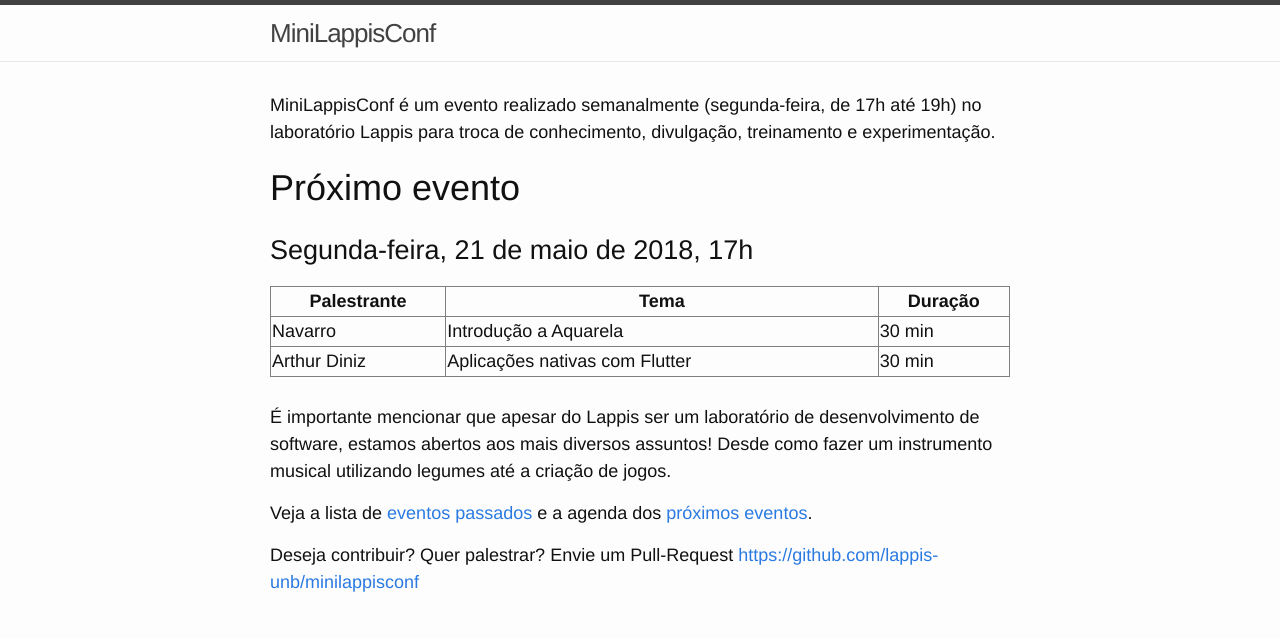
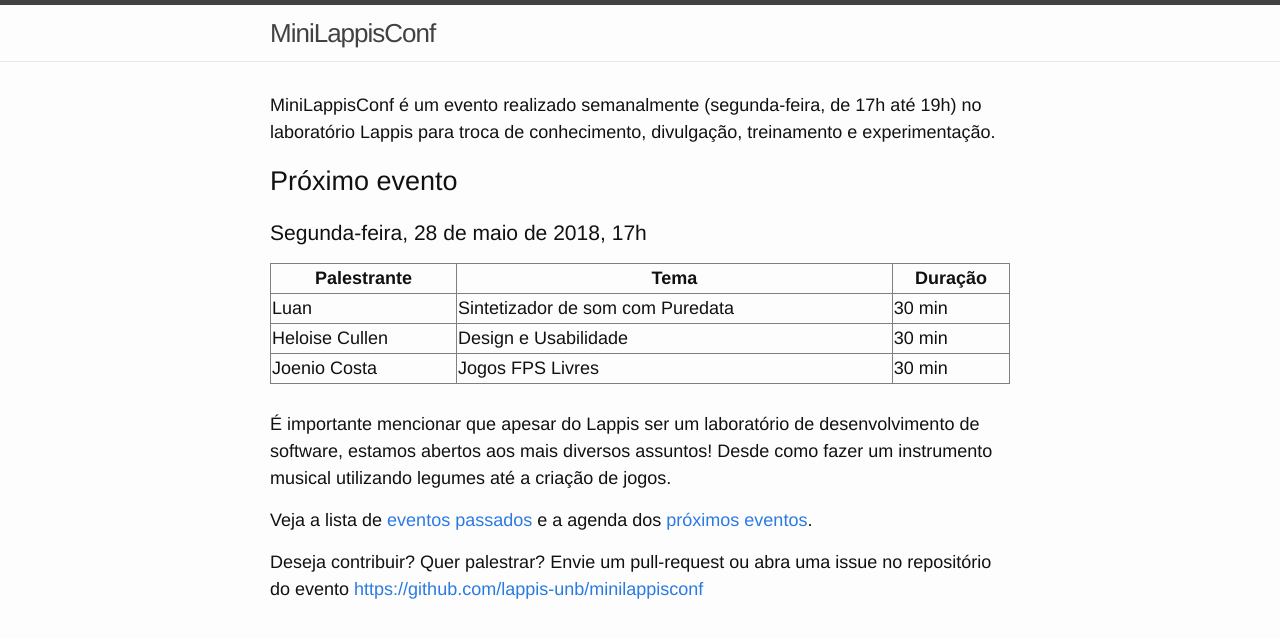
Before and after one commit to lappis-unb/MiniLappisConf, a Jekyll site: the page built from index.md, in a window 1280 px wide. Shown: the top 638 px of the page. Built offline with Jekyll 4.4.1, drawn with Linux system fonts in a browser that asks for light colours.

Commit message:
adicionando proxima palestra: Jogos FPS Livres

```diff
--- a/index.md
+++ b/index.md
@@ -6,14 +6,15 @@ MiniLappisConf é um evento realizado semanalmente (segunda-feira, de 17h até
 19h) no laboratório Lappis para troca de conhecimento, divulgação, treinamento
 e experimentação.
 
-# Próximo evento
+## Próximo evento
 
-## Segunda-feira, 21 de maio de 2018, 17h
+### Segunda-feira, 28 de maio de 2018, 17h
 
 | Palestrante     | Tema                                    | Duração |
 | --------------- | --------------------------------------- | ------- |
-| Navarro         | Introdução a Aquarela                   | 30 min  |
-| Arthur Diniz    | Aplicações nativas com Flutter          | 30 min  |
+| Luan            | Sintetizador de som com Puredata        | 30 min  |
+| Heloise Cullen  | Design e Usabilidade                    | 30 min  |
+| Joenio Costa    | Jogos FPS Livres                        | 30 min  |
 
 <br/>
 É importante mencionar que apesar do Lappis ser um laboratório de
@@ -23,4 +24,6 @@ como fazer um instrumento musical utilizando legumes até a criação de jogos.
 Veja a lista de <a href="{{ site.baseurl }}/passados">eventos passados</a> e
 a agenda dos <a href="{{ site.baseurl }}/agenda">próximos eventos</a>.
 
-Deseja contribuir? Quer palestrar? Envie um Pull-Request [https://github.com/lappis-unb/minilappisconf](https://github.com/lappis-unb/minilappisconf)
+Deseja contribuir? Quer palestrar? Envie um pull-request ou abra uma issue no
+repositório do evento
+[https://github.com/lappis-unb/minilappisconf](https://github.com/lappis-unb/minilappisconf)
```
